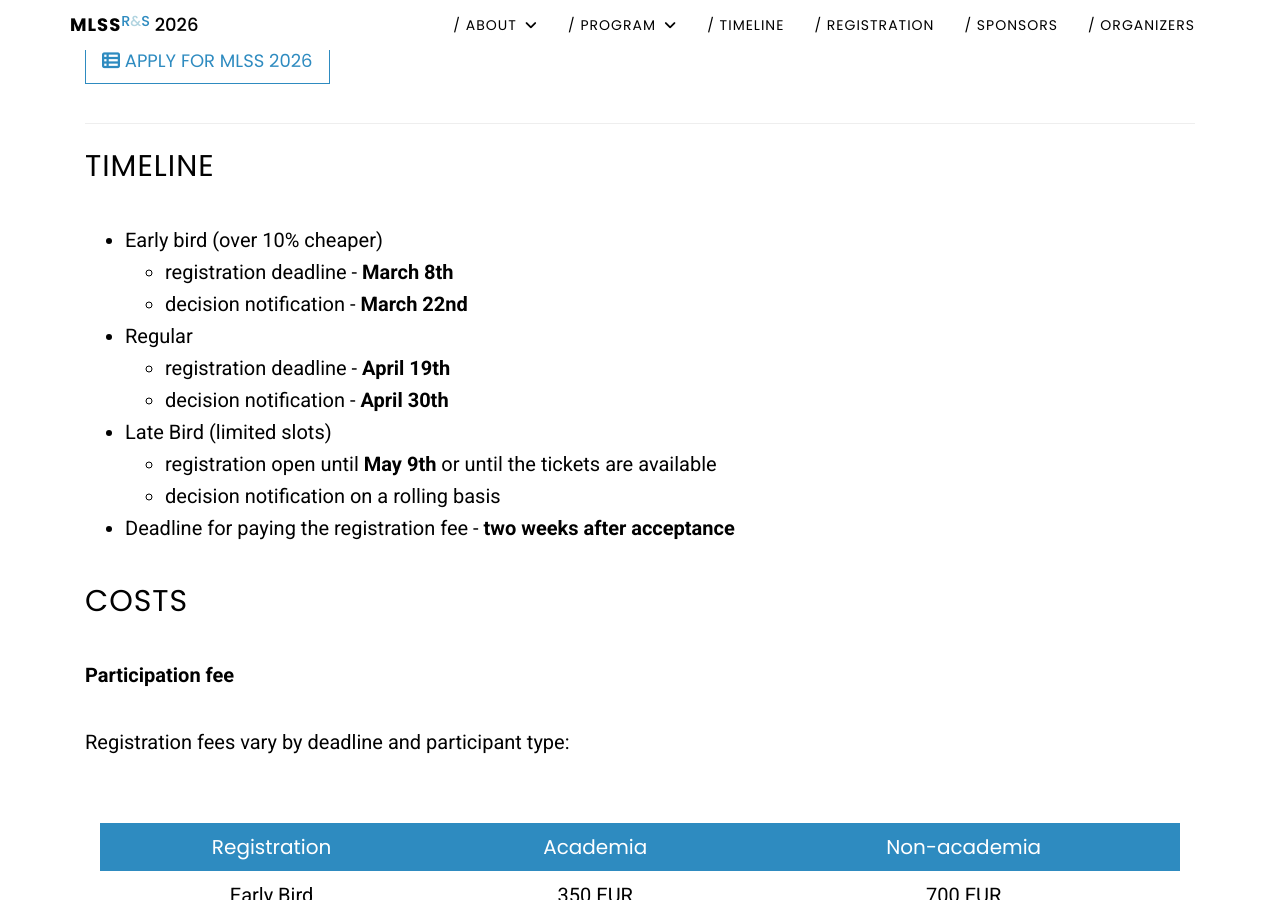
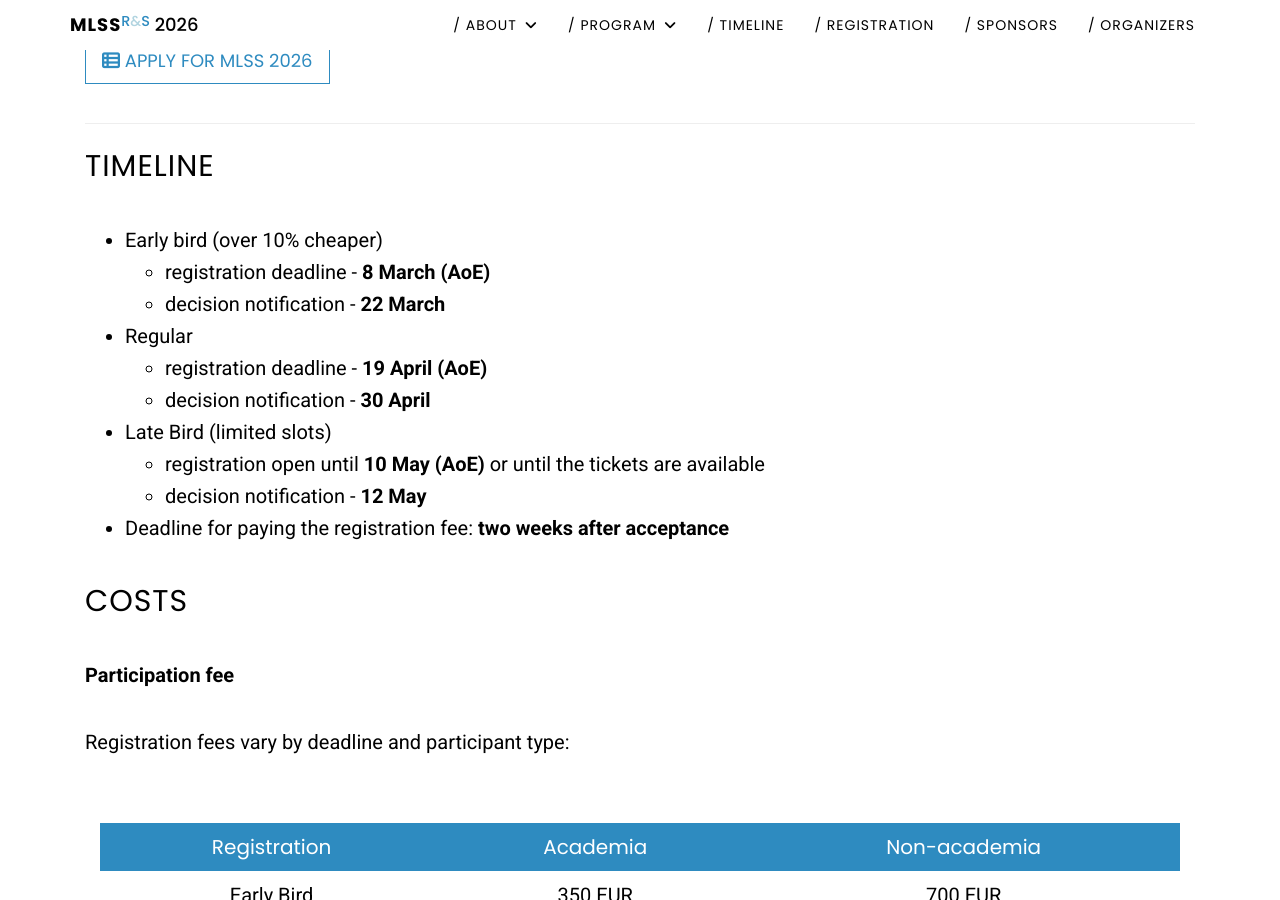
Before and after one commit to mlinpl/mlss2026.mlinpl.org, a Jekyll site: the page built from pages/registration.md, in a window 1280 px wide and 900 px high, scrolled down 432 px. Built offline with Jekyll 4.4.1, drawn with Linux system fonts in a browser that asks for light colours.

Commit message:
Update info about Late applications

```diff
--- a/_data/timeline.yml
+++ b/_data/timeline.yml
@@ -16,6 +16,12 @@
 - date: 30 April
   description: Regular acceptance notifications
 
+- date: 10 May (AoE)
+  description: Late application closes
+
+- date: 12 May
+  description: Late acceptance notifications
+
 - date: 16 May (AoE)
   description: Deadline for paying the registration fee
 
--- a/pages/registration.md
+++ b/pages/registration.md
@@ -11,16 +11,17 @@ permalink: /registration
 ---
 
 ## Timeline
+
 * Early bird (over 10% cheaper)
-    * registration deadline - **March 8th**
-    * decision notification - **March 22nd**
+    * registration deadline - **8 March (AoE)**
+    * decision notification - **22 March**
 * Regular
-    * registration deadline - **April 19th**
-    * decision notification - **April 30th**
+    * registration deadline - **19 April (AoE)**
+    * decision notification - **30 April**
 * Late Bird (limited slots)
-    * registration open until **May 9th** or until the tickets are available
-    * decision notification on a rolling basis
-* Deadline for paying the registration fee - **two weeks after acceptance**
+    * registration open until **10 May (AoE)** or until the tickets are available
+    * decision notification - **12 May**
+* Deadline for paying the registration fee: **two weeks after acceptance**
 
 ## Costs
 
```
